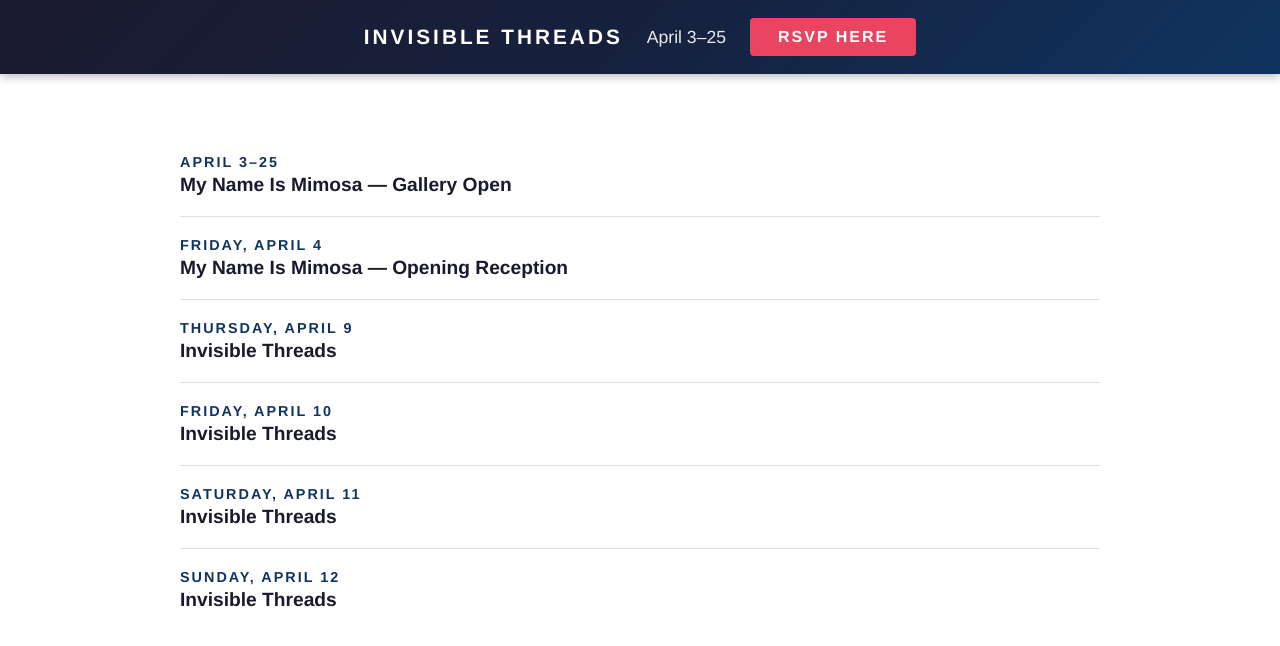
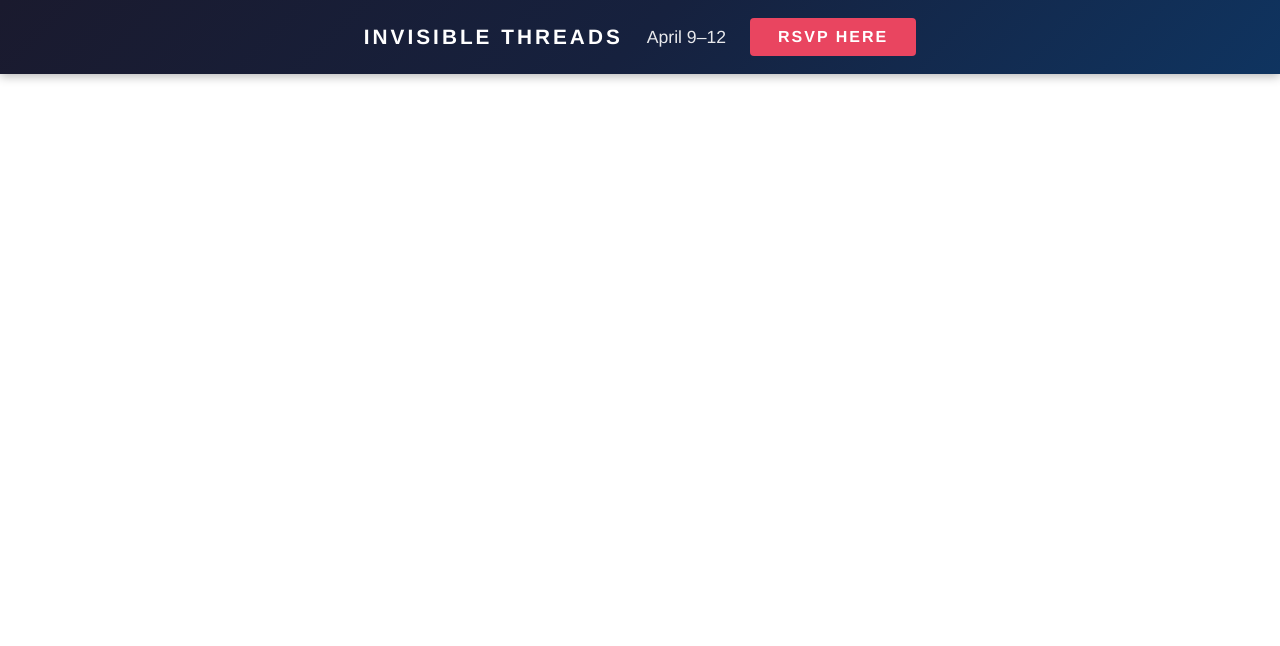
Before and after one commit to storyscopestudio/sss-operationbabylift, a plain HTML site: page index.html in a window 1280 px wide. Drawn offline with Linux system fonts and the light colour scheme.

Commit message:
Revert index.html to original

```diff
--- a/index.html
+++ b/index.html
@@ -74,34 +74,6 @@
       margin: 0 auto;
       padding: 60px 20px;
     }
-
-    .events-schedule {
-      list-style: none;
-    }
-
-    .events-schedule li {
-      padding: 20px 0;
-      border-bottom: 1px solid #e0e0e0;
-    }
-
-    .events-schedule li:last-child {
-      border-bottom: none;
-    }
-
-    .event-date {
-      font-size: 0.9rem;
-      font-weight: 700;
-      text-transform: uppercase;
-      letter-spacing: 2px;
-      color: #0f3460;
-      margin-bottom: 4px;
-    }
-
-    .event-name {
-      font-size: 1.2rem;
-      font-weight: 600;
-      color: #1a1a2e;
-    }
   </style>
 </head>
 <body>
@@ -109,38 +81,12 @@
   <header class="rsvp-banner">
     <div class="banner-content">
       <span class="event-title">Invisible Threads</span>
-      <span class="event-dates">April 3&ndash;25</span>
+      <span class="event-dates">April 9&ndash;12</span>
       <a href="https://invisiblethreads-rsvp.netlify.app/" class="rsvp-button" target="_blank" rel="noopener noreferrer">RSVP Here</a>
     </div>
   </header>
 
   <main>
-    <ul class="events-schedule">
-      <li>
-        <div class="event-date">April 3&ndash;25</div>
-        <div class="event-name">My Name Is Mimosa &mdash; Gallery Open</div>
-      </li>
-      <li>
-        <div class="event-date">Friday, April 4</div>
-        <div class="event-name">My Name Is Mimosa &mdash; Opening Reception</div>
-      </li>
-      <li>
-        <div class="event-date">Thursday, April 9</div>
-        <div class="event-name">Invisible Threads</div>
-      </li>
-      <li>
-        <div class="event-date">Friday, April 10</div>
-        <div class="event-name">Invisible Threads</div>
-      </li>
-      <li>
-        <div class="event-date">Saturday, April 11</div>
-        <div class="event-name">Invisible Threads</div>
-      </li>
-      <li>
-        <div class="event-date">Sunday, April 12</div>
-        <div class="event-name">Invisible Threads</div>
-      </li>
-    </ul>
   </main>
 
 </body>
```
